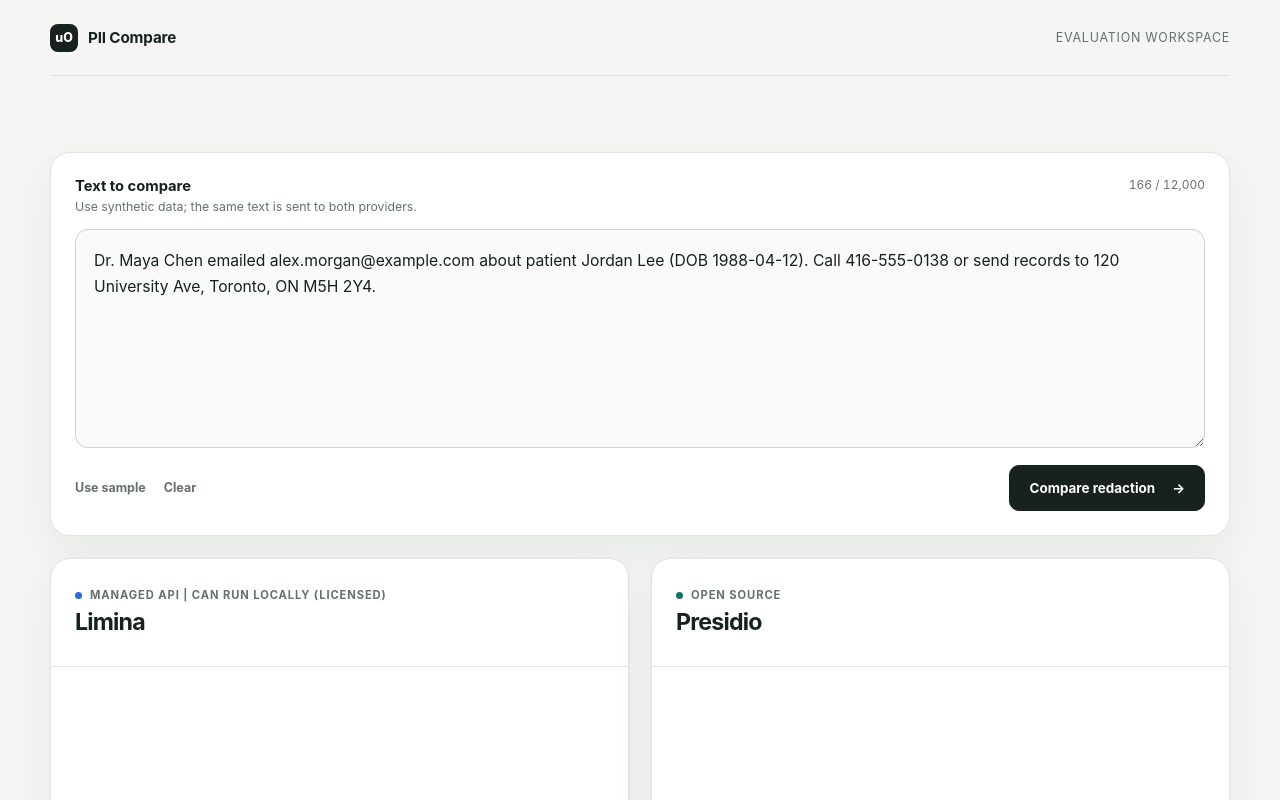
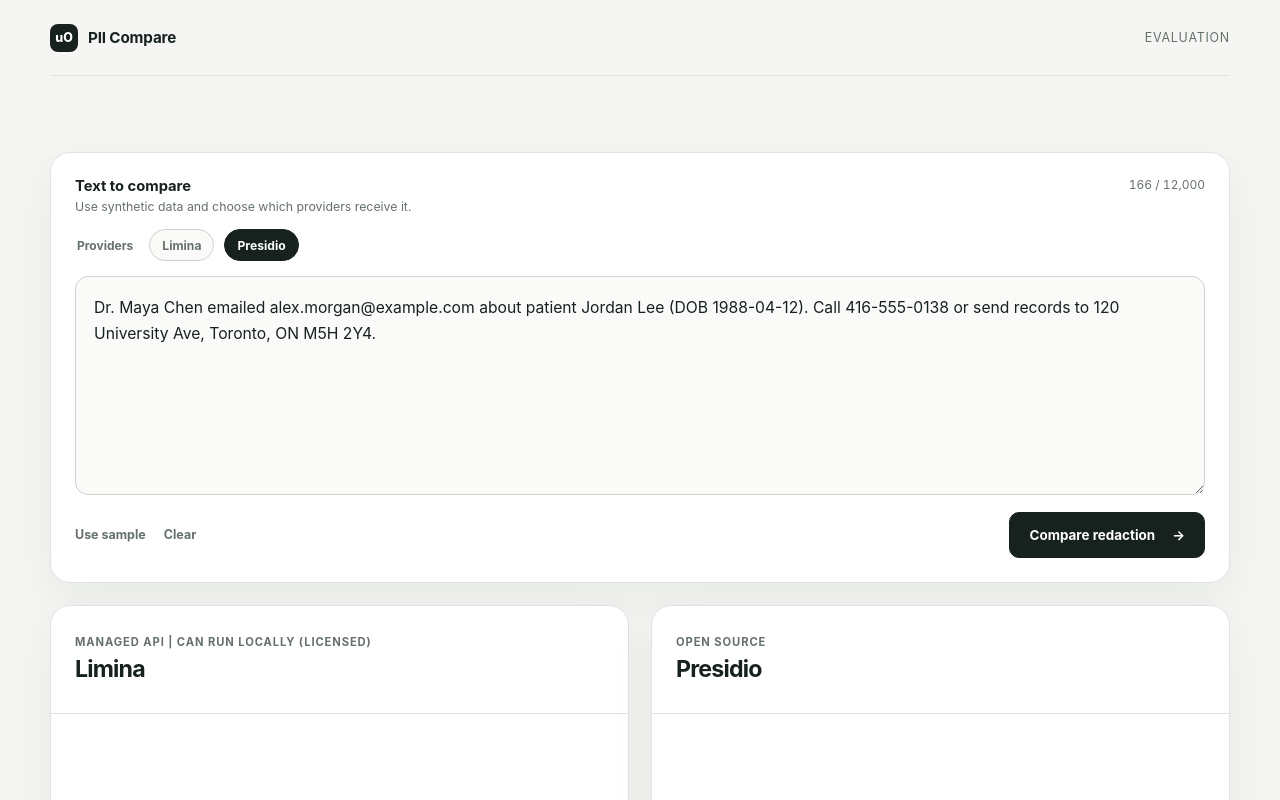
Before and after one commit to matias-io/PII-comparator, a Next.js app in the folder web/: page / in a window 1280 px wide. Shown: the top 800 px of the page. Built offline with nearby package versions, Linux system fonts and the light colour scheme.

Commit message:
add provider-specific comparison controls

```diff
--- a/web/app/api/compare/route.ts
+++ b/web/app/api/compare/route.ts
@@ -1,6 +1,11 @@
 import { NextResponse } from "next/server";
 
-import { MAX_TEXT_LENGTH, isRecord } from "@/lib/contracts";
+import {
+  MAX_TEXT_LENGTH,
+  isRecord,
+  type ProviderId,
+  type ProviderOutcome,
+} from "@/lib/contracts";
 import { runLimina } from "@/lib/providers/limina";
 import { runPresidio } from "@/lib/providers/presidio";
 
@@ -15,6 +20,10 @@
   "Content-Security-Policy": "default-src 'none'; frame-ancestors 'none'",
   "X-Content-Type-Options": "nosniff",
 };
+
+function isProviderId(value: unknown): value is ProviderId {
+  return value === "limina" || value === "presidio";
+}
 
 function requestError(status: number, code: string, message: string): NextResponse {
   return NextResponse.json(
@@ -40,6 +49,28 @@
     return requestError(400, "INVALID_TEXT", "The text field must be a string.");
   }
 
+  if (!Array.isArray(body.providers)) {
+    return requestError(
+      400,
+      "INVALID_PROVIDERS",
+      "Choose at least one provider.",
+    );
+  }
+
+  const providers = body.providers.filter(isProviderId);
+
+  if (
+    providers.length === 0 ||
+    providers.length !== body.providers.length ||
+    new Set(providers).size !== providers.length
+  ) {
+    return requestError(
+      400,
+      "INVALID_PROVIDERS",
+      "Choose Limina, Presidio, or both.",
+    );
+  }
+
   const text = body.text.trim();
   if (text.length === 0) {
     return requestError(400, "EMPTY_TEXT", "Paste text before running the comparison.");
@@ -53,16 +84,21 @@
     );
   }
 
-  const [limina, presidio] = await Promise.all([
-    runLimina(text),
-    runPresidio(text),
-  ]);
+  const outcomes = await Promise.all(
+    providers.map(async (provider): Promise<[ProviderId, ProviderOutcome]> => [
+      provider,
+      provider === "limina" ? await runLimina(text) : await runPresidio(text),
+    ]),
+  );
+  const results = Object.fromEntries(outcomes) as Partial<
+    Record<ProviderId, ProviderOutcome>
+  >;
 
   return NextResponse.json(
     {
       inputLength: text.length,
       completedAt: new Date().toISOString(),
-      results: { limina, presidio },
+      results,
     },
     { headers: responseHeaders },
   );
--- a/web/app/globals.css
+++ b/web/app/globals.css
@@ -50,6 +50,11 @@
 a:focus-visible,
 summary:focus-visible,
 textarea:focus-visible {
+  outline: 3px solid rgba(45, 103, 228, 0.26);
+  outline-offset: 3px;
+}
+
+.provider-option input:focus-visible + span {
   outline: 3px solid rgba(45, 103, 228, 0.26);
   outline-offset: 3px;
 }
@@ -176,6 +181,62 @@
   font-variant-numeric: tabular-nums;
 }
 
+.provider-selectors {
+  display: flex;
+  align-items: center;
+  gap: 10px;
+  margin: 0 0 15px;
+  padding: 0;
+  border: 0;
+}
+
+.provider-selectors legend {
+  float: left;
+  margin-right: 4px;
+  color: var(--muted);
+  font-size: 0.75rem;
+  font-weight: 680;
+}
+
+.provider-option {
+  position: relative;
+  cursor: pointer;
+}
+
+.provider-option input {
+  position: absolute;
+  width: 1px;
+  height: 1px;
+  overflow: hidden;
+  clip-path: inset(50%);
+  white-space: nowrap;
+}
+
+.provider-option span {
+  display: inline-flex;
+  min-height: 32px;
+  align-items: center;
+  padding: 0 12px;
+  border: 1px solid var(--line-strong);
+  border-radius: 999px;
+  background: var(--surface-soft);
+  color: var(--muted);
+  font-size: 0.76rem;
+  font-weight: 680;
+  transition: border-color 160ms ease, background 160ms ease, color 160ms ease;
+}
+
+.provider-option input:checked + span {
+  border-color: var(--ink);
+  background: var(--ink);
+  color: white;
+}
+
+.provider-option input:disabled + span {
+  cursor: not-allowed;
+  opacity: 0.58;
+}
+
 textarea {
   display: block;
   width: 100%;
@@ -293,27 +354,12 @@
 .provider-label {
   display: flex;
   align-items: center;
-  gap: 8px;
   margin-bottom: 6px;
   color: var(--muted);
   font-size: 0.7rem;
   font-weight: 710;
   letter-spacing: 0.08em;
   text-transform: uppercase;
-}
-
-.provider-dot {
-  width: 7px;
-  height: 7px;
-  border-radius: 50%;
-}
-
-.provider-limina .provider-dot {
-  background: var(--limina);
-}
-
-.provider-presidio .provider-dot {
-  background: var(--presidio);
 }
 
 .provider-heading h2 {
@@ -631,6 +677,16 @@
     padding: 18px;
   }
 
+  .provider-selectors {
+    align-items: flex-start;
+    flex-wrap: wrap;
+  }
+
+  .provider-selectors legend {
+    width: 100%;
+    margin: 0 0 2px;
+  }
+
   .input-actions {
     align-items: stretch;
     flex-direction: column;
--- a/web/app/page.tsx
+++ b/web/app/page.tsx
@@ -10,7 +10,7 @@
           </span>
           <span>PII Compare</span>
         </a>
-        <span className="header-note">Evaluation workspace</span>
+        <span className="header-note">Evaluation</span>
       </header>
 
       <div id="top" className="page-shell">
--- a/web/components/comparison-workbench.tsx
+++ b/web/components/comparison-workbench.tsx
@@ -19,6 +19,7 @@
   limina: "Limina",
   presidio: "Presidio",
 };
+const providerIds: ProviderId[] = ["limina", "presidio"];
 
 function formatScore(score: number | null): string {
   if (score === null) {
@@ -88,10 +89,12 @@
   provider,
   outcome,
   loading,
+  selected,
 }: {
   provider: ProviderId;
   outcome: ProviderOutcome | null;
   loading: boolean;
+  selected: boolean;
 }) {
   const [copied, setCopied] = useState(false);
   const name = providerNames[provider];
@@ -114,7 +117,6 @@
       <div className="provider-heading">
         <div>
           <div className="provider-label">
-            <span className="provider-dot" aria-hidden="true" />
             {provider === "limina"
               ? "Managed API | Can run locally (Licensed)"
               : "Open source"}
@@ -139,7 +141,14 @@
         </div>
       ) : null}
 
-      {!loading && !outcome ? (
+      {!loading && !selected ? (
+        <div className="empty-state">
+          <p>Not selected for this run.</p>
+          <span>Turn on {name} above to include it.</span>
+        </div>
+      ) : null}
+
+      {!loading && selected && !outcome ? (
         <div className="empty-state">
           <p>Results will appear here.</p>
           <span>
@@ -233,6 +242,9 @@
 export function ComparisonWorkbench() {
   const [text, setText] = useState(SAMPLE_TEXT);
   const [comparison, setComparison] = useState<ComparisonResponse | null>(null);
+  const [selectedProviders, setSelectedProviders] = useState<
+    Record<ProviderId, boolean>
+  >({ limina: false, presidio: true });
   const [loading, setLoading] = useState(false);
   const [error, setError] = useState<string | null>(null);
   const formRef = useRef<HTMLFormElement>(null);
@@ -240,18 +252,22 @@
   async function runComparison(event: FormEvent<HTMLFormElement>) {
     event.preventDefault();
     const trimmedText = text.trim();
-    if (!trimmedText || loading) {
+    const providers = providerIds.filter(
+      (provider) => selectedProviders[provider],
+    );
+    if (!trimmedText || providers.length === 0 || loading) {
       return;
     }
 
     setLoading(true);
     setError(null);
+    setComparison(null);
 
     try {
       const response = await fetch("/api/compare", {
         method: "POST",
         headers: { "content-type": "application/json" },
-        body: JSON.stringify({ text: trimmedText }),
+        body: JSON.stringify({ text: trimmedText, providers }),
       });
       const payload: unknown = await response.json();
 
@@ -282,19 +298,45 @@
     }
   }
 
+  function toggleProvider(provider: ProviderId) {
+    setSelectedProviders((current) => ({
+      ...current,
+      [provider]: !current[provider],
+    }));
+  }
+
+  const hasSelectedProvider = providerIds.some(
+    (provider) => selectedProviders[provider],
+  );
+
   return (
     <div className="workbench">
       <form ref={formRef} className="input-panel" onSubmit={runComparison}>
         <div className="input-heading">
           <div>
             <label htmlFor="comparison-text">Text to compare</label>
-            <p>Use synthetic data; the same text is sent to both providers.</p>
+            <p>Use synthetic data and choose which providers receive it.</p>
           </div>
           <span aria-live="polite">
             {text.length.toLocaleString("en-CA")} /{" "}
             {MAX_TEXT_LENGTH.toLocaleString("en-CA")}
           </span>
         </div>
+
+        <fieldset className="provider-selectors">
+          <legend>Providers</legend>
+          {providerIds.map((provider) => (
+            <label className="provider-option" key={provider}>
+              <input
+                type="checkbox"
+                checked={selectedProviders[provider]}
+                disabled={loading}
+                onChange={() => toggleProvider(provider)}
+              />
+              <span>{providerNames[provider]}</span>
+            </label>
+          ))}
+        </fieldset>
 
         <textarea
           id="comparison-text"
@@ -326,7 +368,7 @@
           <button
             className="primary-button"
             type="submit"
-            disabled={!text.trim() || loading}
+            disabled={!text.trim() || !hasSelectedProvider || loading}
           >
             {loading ? "Comparing…" : "Compare redaction"}
             <span aria-hidden="true">→</span>
@@ -348,12 +390,14 @@
         <ProviderCard
           provider="limina"
           outcome={comparison?.results.limina ?? null}
-          loading={loading}
+          loading={loading && selectedProviders.limina}
+          selected={selectedProviders.limina}
         />
         <ProviderCard
           provider="presidio"
           outcome={comparison?.results.presidio ?? null}
-          loading={loading}
+          loading={loading && selectedProviders.presidio}
+          selected={selectedProviders.presidio}
         />
       </section>
 
--- a/web/lib/contracts.ts
+++ b/web/lib/contracts.ts
@@ -49,10 +49,7 @@
 export interface ComparisonResponse {
   inputLength: number;
   completedAt: string;
-  results: {
-    limina: ProviderOutcome;
-    presidio: ProviderOutcome;
-  };
+  results: Partial<Record<ProviderId, ProviderOutcome>>;
 }
 
 export interface RequestFailure {
@@ -87,7 +84,10 @@
   return (
     typeof value.inputLength === "number" &&
     typeof value.completedAt === "string" &&
-    isProviderOutcome(value.results.limina) &&
-    isProviderOutcome(value.results.presidio)
+    (value.results.limina === undefined ||
+      isProviderOutcome(value.results.limina)) &&
+    (value.results.presidio === undefined ||
+      isProviderOutcome(value.results.presidio)) &&
+    (value.results.limina !== undefined || value.results.presidio !== undefined)
   );
 }
--- a/web/lib/providers/limina.ts
+++ b/web/lib/providers/limina.ts
@@ -13,10 +13,14 @@
 } from "@/lib/providers/shared";
 
 const DEFAULT_BASE_URL = "https://api.getlimina.ai/community/v4";
+const isDevelopmentLive =
+  process.env.NEXT_PUBLIC_ENVIRONMENT_LABEL === "development-live";
 
 const details: ProviderDetails = {
   api: "POST /process/text",
-  deployment: "Limina Community cloud API",
+  deployment: isDevelopmentLive
+    ? "Limina Community cloud API · Vercel BFF"
+    : "Limina Community cloud API · local Next.js BFF",
   model: "Limina entity detection · high automatic accuracy",
   operation: "Detect + marker replacement",
   version: "API v4.4.1",
--- a/web/lib/providers/presidio.ts
+++ b/web/lib/providers/presidio.ts
@@ -14,10 +14,14 @@
 
 const DEFAULT_ANALYZER_URL = "http://127.0.0.1:5002";
 const DEFAULT_ANONYMIZER_URL = "http://127.0.0.1:5001";
+const isDevelopmentLive =
+  process.env.NEXT_PUBLIC_ENVIRONMENT_LABEL === "development-live";
 
 const baseDetails: ProviderDetails = {
   api: "POST /analyze → POST /anonymize",
-  deployment: "Native Python · private Vercel Service",
+  deployment: isDevelopmentLive
+    ? "Native Python · private Vercel Service"
+    : "Official Presidio containers · local Docker Compose",
   model: "spaCy en_core_web_lg · English",
   operation: "Analyze + typed placeholder replacement",
   version: "Presidio 2.2.364",
```
